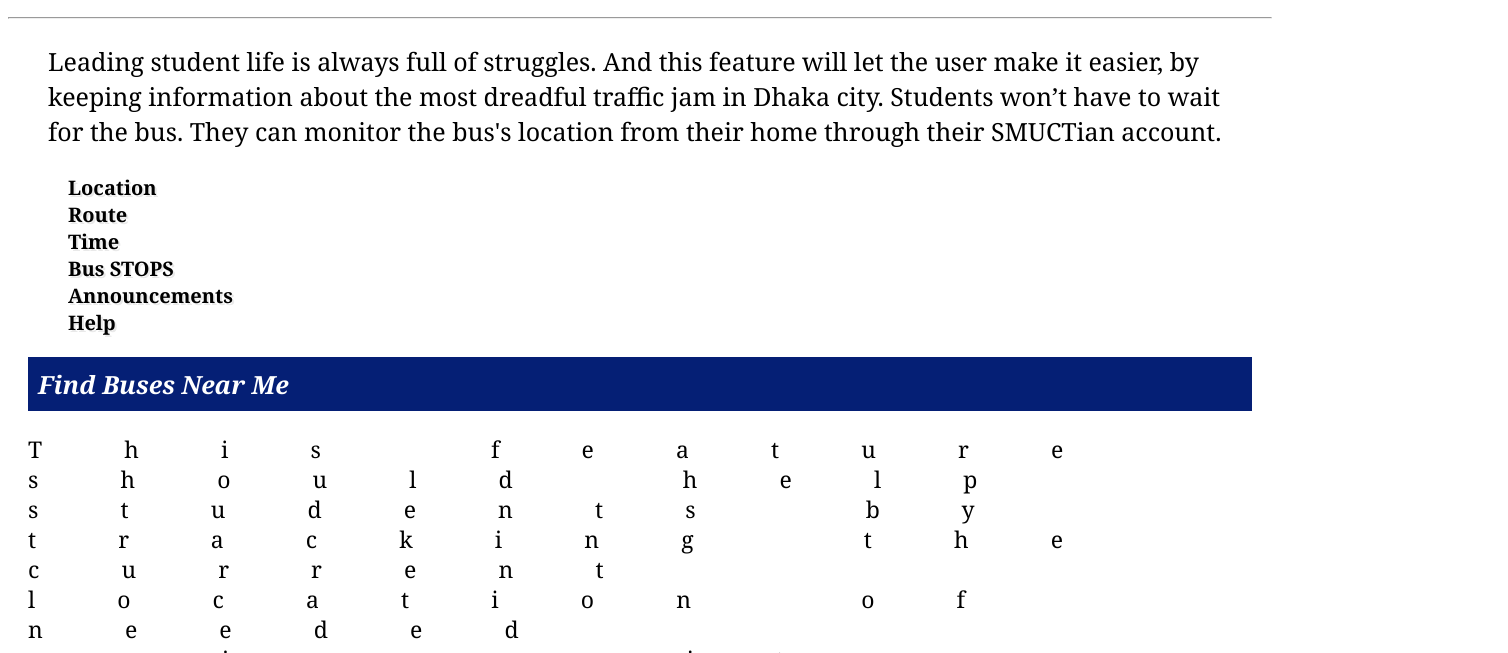
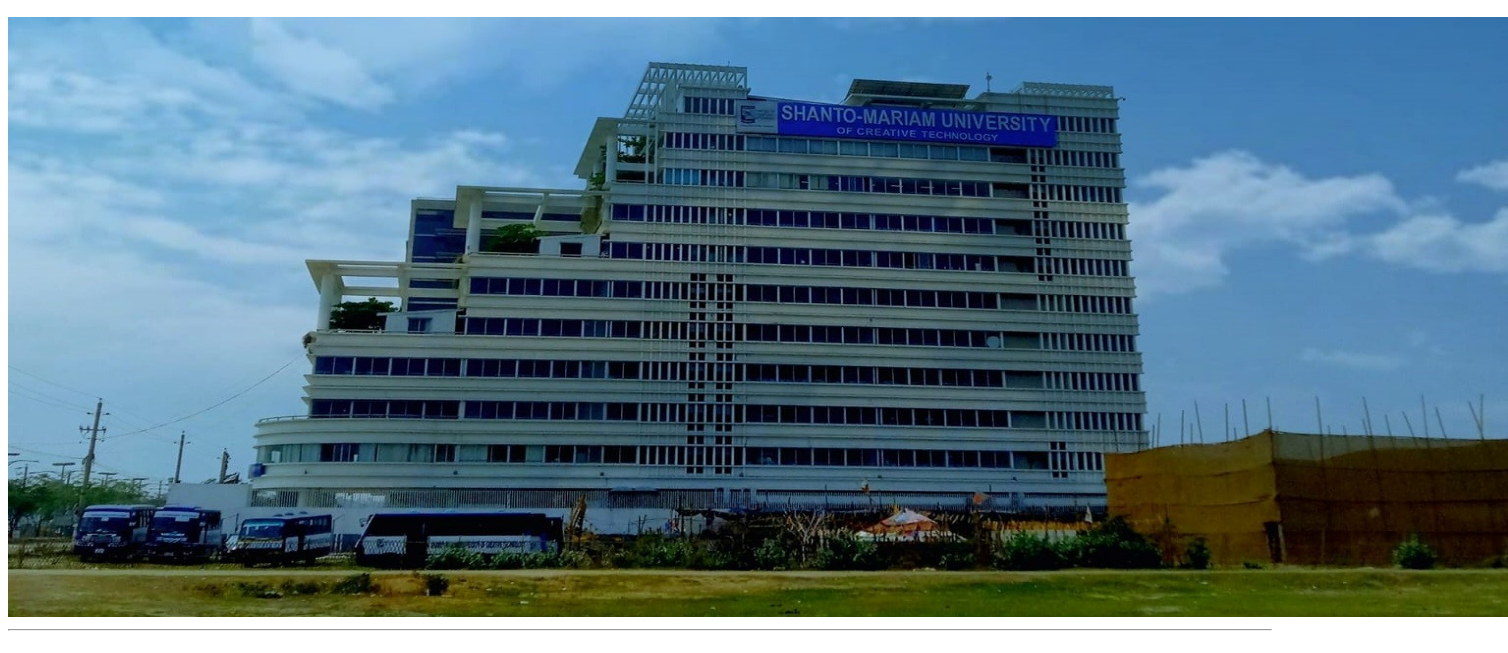
Before and after one commit to marziamerin/Learn, a plain HTML site: page index.html in a window 1280 px wide. Shown: the part 91-744 px from the top of the page, 1508 px wide, since content can reach past the window. Drawn offline with Linux system fonts and the light colour scheme.

Commit message:
Added an image which finally shows up in the site

```diff
--- a/Demo Bus Tracker/index.html
+++ b/index.html
@@ -7,8 +7,13 @@
     <title>SMUCTian Bus Tracker</title>
 </head>
 <body>
-    <h1> SMUCTians Bus Tracker</h1>
-    <hr>
+    <header>
+     <h1> SMUCTians Bus Tracker</h1>
+    </header>
+     <section class="Cover">
+        <img src="../Learn/images/COVER.jpg" alt="Cover Image" height="600" width="1500">
+     </section>
+     <hr>
     <section>
        <blockquote> Leading student life is always full of struggles. And this feature will let the user make it easier, by keeping information about the most dreadful traffic jam in Dhaka city. Students won’t have to wait for the bus. They can monitor the bus's location from their home through their SMUCTian account.
        </blockquote>
```
Also changed, not shown: Demo Bus Tracker/Images/COVER.jpg (deleted), images/COVER.jpg (added), images/SMUCT Bus.jpg (renamed from Demo Bus Tracker/Images/SMUCT Bus.jpg), style.css (renamed from Demo Bus Tracker/style.css).
